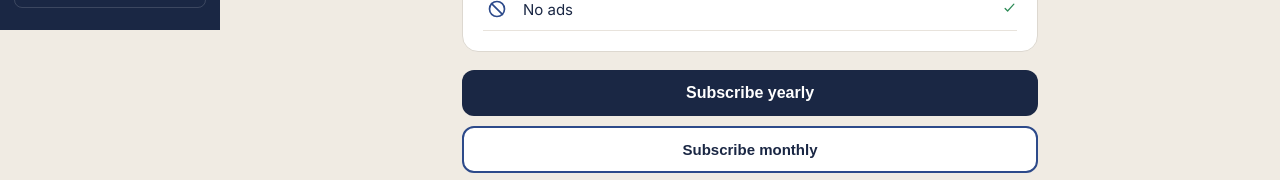
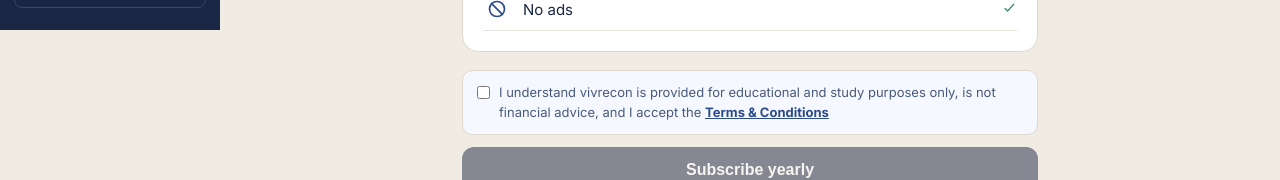
Before and after one commit to esttec/vivrecon, a React (Vite) app in the folder frontend/: page /premium in a window 1280 px wide. Shown: the part 770-950 px from the top of the page. Built offline with nearby package versions, Linux system fonts and the light colour scheme; no server answers; sample sign-in values are in the browser's storage.

Commit message:
study disclaimer before payment

```diff
--- a/frontend/src/i18n/locales/en.js
+++ b/frontend/src/i18n/locales/en.js
@@ -42,6 +42,7 @@
   'premium.subscribeMonthly': 'Subscribe monthly',
   'premium.agreeTerms': 'By subscribing you agree to our',
   'premium.termsLink': 'Terms & Conditions',
+  'premium.disclaimer': 'I understand vivrecon is provided for educational and study purposes only, is not financial advice, and I accept the',
   'terms.title': 'Terms & Conditions',
   'common.back': 'Back',
   'premium.aiChat': 'AI financial assistant',
--- a/frontend/src/i18n/locales/ru.js
+++ b/frontend/src/i18n/locales/ru.js
@@ -40,6 +40,7 @@
   'premium.subscribeMonthly': 'Оформить на месяц',
   'premium.agreeTerms': 'Оформляя подписку, вы принимаете наши',
   'premium.termsLink': 'Условия использования',
+  'premium.disclaimer': 'Я понимаю, что vivrecon предоставляется только для учебных и образовательных целей, не является финансовой консультацией, и принимаю',
   'terms.title': 'Условия использования',
   'common.back': 'Назад',
   'premium.aiChat': 'ИИ-финансовый помощник',
--- a/frontend/src/pages/PremiumPage.jsx
+++ b/frontend/src/pages/PremiumPage.jsx
@@ -1,4 +1,5 @@
 import { useState, useEffect } from 'react'
+import { Link } from 'react-router-dom'
 import { apiFetch } from '../api/client'
 import PageShell from '../components/PageShell'
 import { useIsMobile } from '../hooks/useIsMobile'
@@ -27,6 +28,7 @@
   const [activating, setActivating] = useState(false)
   const [error, setError] = useState('')
   const [msg, setMsg] = useState('')
+  const [agreed, setAgreed] = useState(false)
 
   // Handle the redirect back from Stripe Checkout.
   useEffect(() => {
@@ -83,11 +85,23 @@
         {paid ? (
           <button style={{ ...s.cta, opacity: 0.6 }} disabled>{tr('premium.activeStatus')}</button>
         ) : (
-          <div style={{ display: 'flex', flexDirection: 'column', gap: 10 }}>
-            <button style={s.cta} onClick={() => startCheckout('yearly')} disabled={activating}>
+          <div style={{ display: 'flex', flexDirection: 'column', gap: 12 }}>
+            <label style={s.agreeRow}>
+              <input type="checkbox" checked={agreed} onChange={e => setAgreed(e.target.checked)} style={{ marginTop: 3, flexShrink: 0 }} />
+              <span>{tr('premium.disclaimer')} <Link to="/terms" style={s.termsLink}>{tr('premium.termsLink')}</Link></span>
+            </label>
+            <button
+              style={{ ...s.cta, ...((activating || !agreed) ? { opacity: 0.5, cursor: 'not-allowed' } : {}) }}
+              onClick={() => startCheckout('yearly')}
+              disabled={activating || !agreed}
+            >
               {activating ? '…' : tr('premium.subscribeYearly')}
             </button>
-            <button style={s.ctaAlt} onClick={() => startCheckout('monthly')} disabled={activating}>
+            <button
+              style={{ ...s.ctaAlt, ...((activating || !agreed) ? { opacity: 0.5, cursor: 'not-allowed' } : {}) }}
+              onClick={() => startCheckout('monthly')}
+              disabled={activating || !agreed}
+            >
               {activating ? '…' : tr('premium.subscribeMonthly')}
             </button>
           </div>
@@ -121,4 +135,5 @@
   ctaAlt:   { width: '100%', padding: '13px 20px', background: '#fff', color: t.navy, border: `2px solid ${t.navyMid}`, borderRadius: 12, fontSize: 15, fontWeight: 700, cursor: 'pointer' },
   note:     { textAlign: 'center', fontSize: 12, color: t.navyLight, marginTop: 10 },
   termsLink:{ color: t.navyMid, fontWeight: 700, textDecoration: 'underline' },
+  agreeRow: { display: 'flex', gap: 9, alignItems: 'flex-start', textAlign: 'left', fontSize: 13, color: t.navyLight, lineHeight: 1.5, background: '#f5f8ff', border: `1px solid ${t.border}`, borderRadius: 10, padding: '12px 14px' },
 }
--- a/frontend/src/pages/TermsPage.jsx
+++ b/frontend/src/pages/TermsPage.jsx
@@ -23,6 +23,15 @@
           account, subscribing, or using the Service you agree to these Terms. If you do not
           agree, please do not use the Service.
         </p>
+
+        <div style={s.disclaimer}>
+          <strong>Educational / study project.</strong> vivrecon is provided for
+          <strong> educational and study purposes only</strong>. It is a learning/student
+          project, not a licensed financial service or product. All budgets, calculations,
+          suggestions and imported data are for practice and general information only, are
+          <strong> not financial, investment, tax or legal advice</strong>, and may be
+          inaccurate or incomplete. You use it entirely at your own discretion and risk.
+        </div>
 
         <h2 style={s.h2}>1. The Service</h2>
         <p style={s.p}>
@@ -125,5 +134,6 @@
   updated: { fontSize: 12, color: t.navyLight, margin: '0 0 20px' },
   h2:      { fontSize: 16, fontWeight: 700, color: t.navy, margin: '22px 0 6px' },
   p:       { fontSize: 14, color: '#39434f', lineHeight: 1.6, margin: 0 },
+  disclaimer: { fontSize: 14, color: '#7a5b00', lineHeight: 1.6, background: '#fff8e6', border: '1px solid #f0d488', borderRadius: 10, padding: '14px 16px', margin: '18px 0' },
   note:    { fontSize: 12, color: t.navyLight, fontStyle: 'italic', marginTop: 24, paddingTop: 14, borderTop: `1px solid ${t.borderLight}`, lineHeight: 1.5 },
 }
```
Also changed, not shown: frontend/src/i18n/locales/de.js, frontend/src/i18n/locales/et.js, frontend/src/i18n/locales/fi.js, frontend/src/i18n/locales/fr.js, 1 other file (tests, documents, lock files or other folders).
